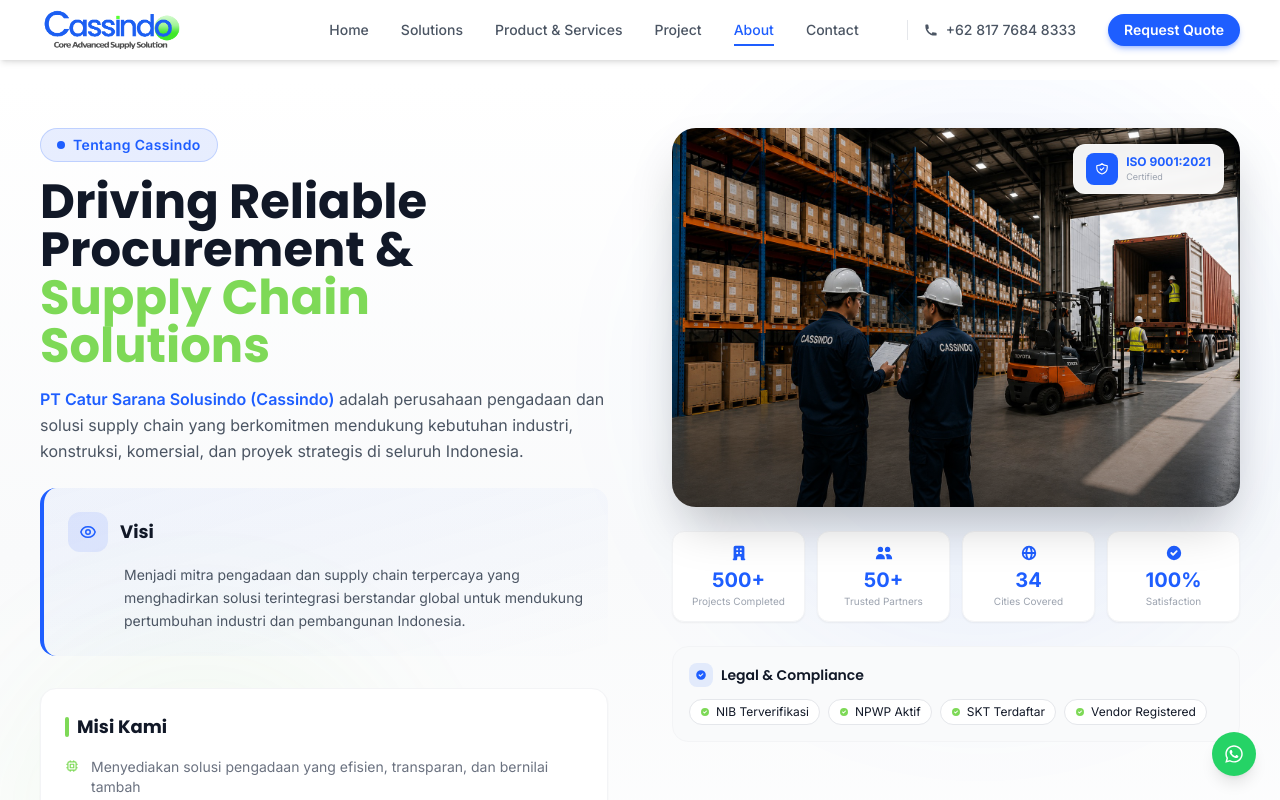
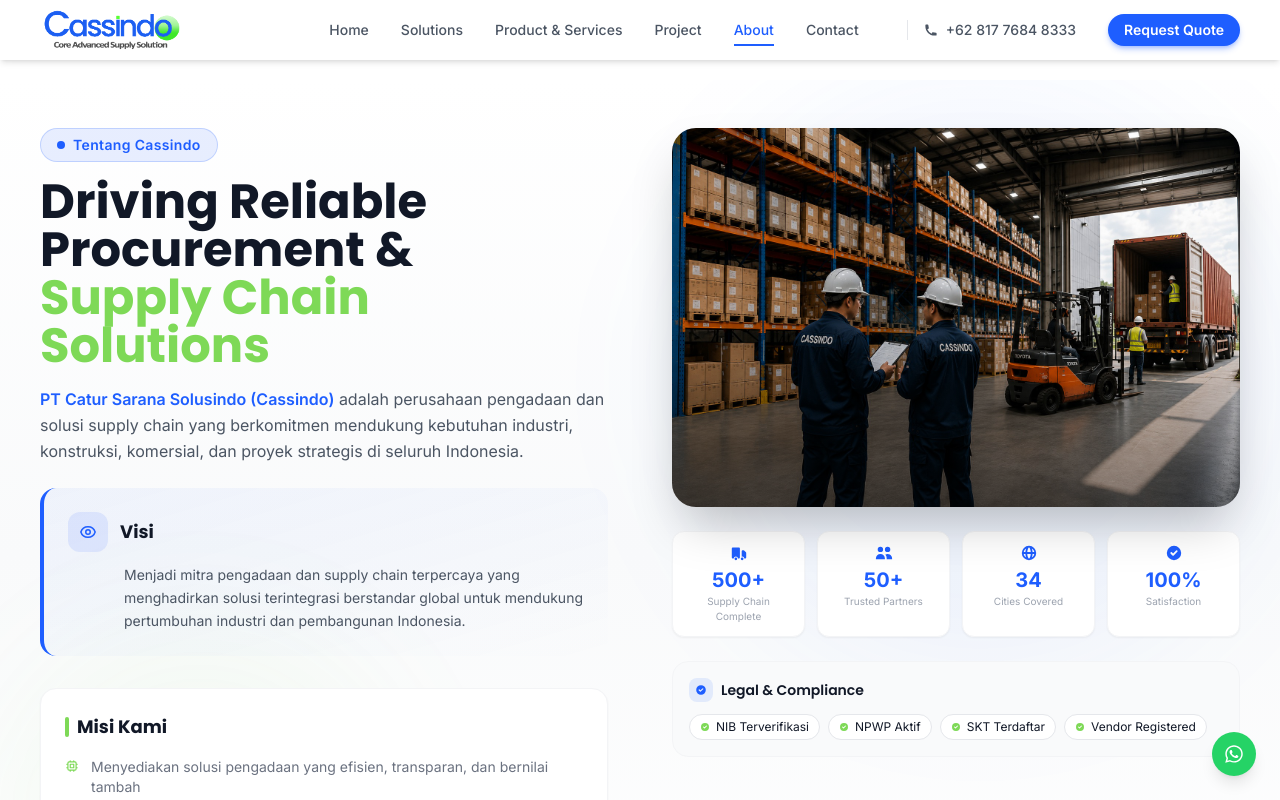
Before and after one commit to herlan-syihabudin/CASSINDO, a Next.js app: page /about in a window 1280 px wide. Shown: the top 800 px of the page. Built offline with nearby package versions, Linux system fonts and the light colour scheme.

Commit message:
Remove ISO badge and update related comments

```diff
--- a/src/components/CompanyIntroFull.tsx
+++ b/src/components/CompanyIntroFull.tsx
@@ -14,7 +14,7 @@ export default function CompanyIntro() {
   const isInView = useInView(ref, { once: true, amount: 0.3 })
 
   const stats = [
-    { value: '500+', label: 'Projects Completed', icon: HiOfficeBuilding },
+    { value: '500+', label: 'Supply Chain Complete', icon: HiTruck },
     { value: '50+', label: 'Trusted Partners', icon: HiUsers },
     { value: '34', label: 'Cities Covered', icon: HiGlobeAlt },
     { value: '100%', label: 'Satisfaction', icon: HiCheckCircle },
@@ -121,7 +121,7 @@ export default function CompanyIntro() {
             transition={{ duration: 0.6, delay: 0.2, ease: 'easeOut' }}
             className="relative"
           >
-            {/* Main Image - Hanya 1 badge (ISO) */}
+            {/* Main Image - NO BADGE */}
             <div className="relative rounded-3xl overflow-hidden shadow-2xl mb-6">
               <div className="absolute inset-0 bg-gradient-to-t from-black/40 via-transparent to-transparent z-10" />
               <img
@@ -129,21 +129,7 @@ export default function CompanyIntro() {
                 alt="Warehouse Cassindo"
                 className="w-full h-auto object-cover transition-transform duration-700 hover:scale-105"
               />
-
-              {/* ONLY 1 BADGE - ISO Certification */}
-              <div className="absolute top-4 right-4 z-20">
-                <div className="bg-white/95 backdrop-blur-sm rounded-xl px-3 py-2 shadow-lg border border-white/20">
-                  <div className="flex items-center gap-2">
-                    <div className="w-8 h-8 bg-primary rounded-lg flex items-center justify-center">
-                      <HiOutlineShieldCheck className="text-white text-sm" />
-                    </div>
-                    <div>
-                      <p className="text-primary font-bold text-xs">ISO 9001:2021</p>
-                      <p className="text-gray-400 text-[9px]">Certified</p>
-                    </div>
-                  </div>
-                </div>
-              </div>
+              {/* BADGE ISO DIHAPUS */}
             </div>
 
             {/* Stats Cards - 4 items */}
@@ -163,7 +149,7 @@ export default function CompanyIntro() {
               ))}
             </div>
 
-            {/* Legal & Compliance Badges */}
+            {/* Legal & Compliance Badges - TANPA ISO */}
             <div className="bg-gray-50 rounded-2xl p-4 border border-gray-100">
               <div className="flex items-center gap-2 mb-3">
                 <div className="w-6 h-6 bg-primary/10 rounded-lg flex items-center justify-center">
```
